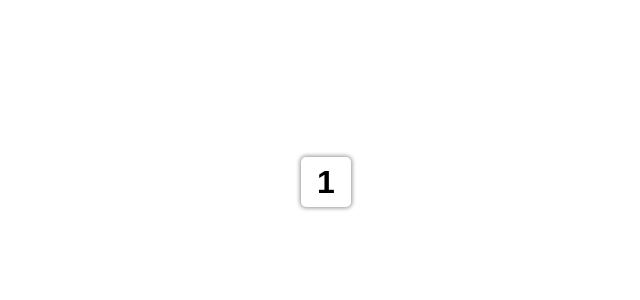
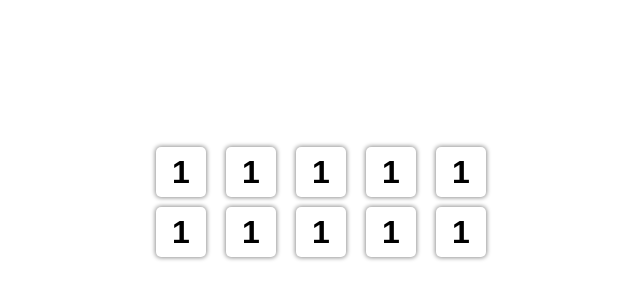
Before and after one commit to BB-WEX/react-tenzies-james, a React (Vite) app: page / in a window 1280 px wide. Shown: the part 218-518 px from the top of the page, without its empty margins (314-954 px from the left). Built offline with nearby package versions, Linux system fonts and the light colour scheme.

Commit message:
Set up 10 dice

```diff
--- a/src/App.jsx
+++ b/src/App.jsx
@@ -1,11 +1,18 @@
 import { useState } from 'react'
 import Dice from './components/dice.jsx'
+import "./styles/index.css"
 
 
 function App() {
+    const diceArray = Array.from( { length: 10 } );
+
 
     return (
-        <Dice />
+        <div className='diceContainer'>
+            {diceArray.map((_, index) => (
+                <Dice key={index}/>
+            ))}
+        </div>
     )
 }
 
--- a/src/styles/index.css
+++ b/src/styles/index.css
@@ -0,0 +1,7 @@
+.diceContainer {
+  display: grid;
+  grid-template-columns: repeat(5, 60px);
+  gap: 10px;
+  justify-content: center;
+  margin-top: 40px;
+}
```
